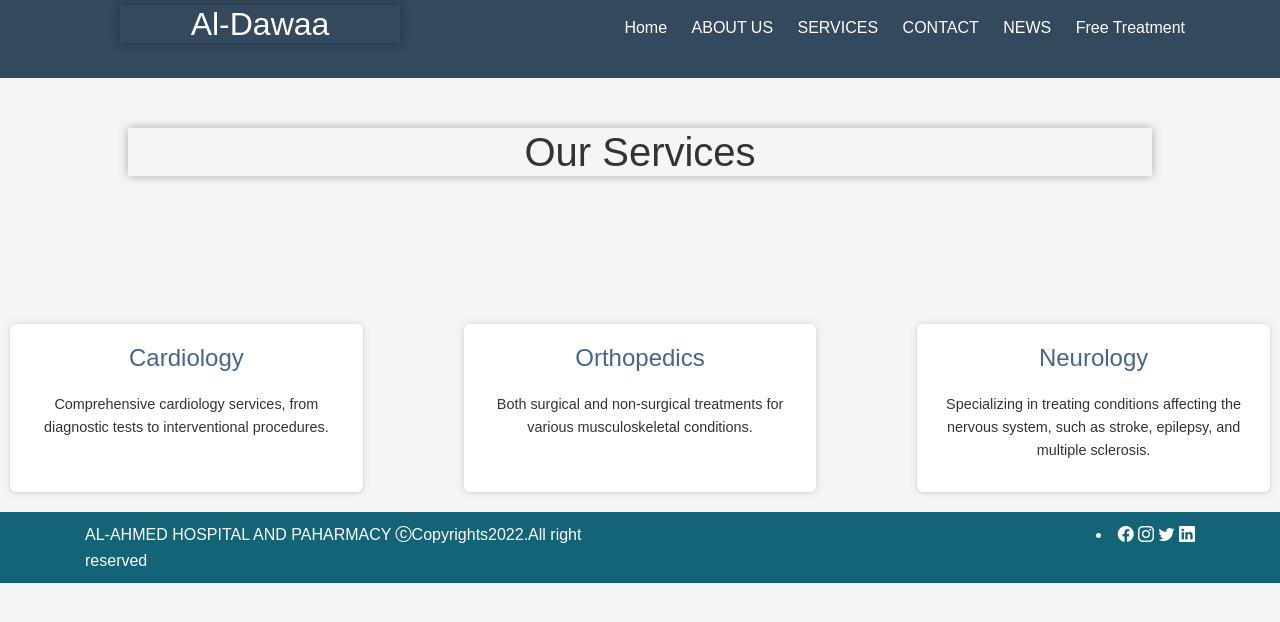
After one commit to Wajahat-Infinity/al_dawaa-clinic-and-pharmacy, a Django app: page /services in a window 1280 px wide. The commit adds this page. Shown: the top 622 px of the page. Run offline with Django 5.2, Linux system fonts and the light colour scheme; some libraries are stand-ins or nearby versions.

Commit message:
al_dawaa

```diff
--- a/al_dawaa/urls.py
+++ b/al_dawaa/urls.py
@@ -26,7 +26,8 @@ urlpatterns = [
     path('contact/', views.contact),
     path('contact/<ph>/', views.contactNum),
     path('free-treatment', views.freeTreatment),
-    path('contact', views.contact),
+    path('services', views.services),
+    path('news', views.news),
 
 
 
--- a/al_dawaa/views.py
+++ b/al_dawaa/views.py
@@ -41,3 +41,13 @@ def contact(request):
                         'title':'Al-Dawaa',
                     }
                     return render(request,"contact.html",data)
+def services(request):
+                    data={
+                        'title':'Al-Dawaa',
+                    }
+                    return render(request,"services.html",data)
+def news(request):
+                    data={
+                        'title':'Al-Dawaa',
+                    }
+                    return render(request,"news.html",data)
--- /dev/null
+++ b/templates/base.html
@@ -0,0 +1,2 @@
+{% include "header.html" %} {% block content %} {% endblock %} {% comment %}
+"footer.html"%{% endcomment %} {% include "footer.html" %}
--- a/templates/contact.html
+++ b/templates/contact.html
@@ -1,4 +1,5 @@
-{% include "header.html" %}
+{% extends "base.html" %} {% block content %}
+
 <!DOCTYPE html>
 <html lang="en">
   <head>
@@ -12,6 +13,7 @@
         width: 50%;
         margin: 0 auto;
         padding: 30px;
+        margin-top: 5%;
         background-color: #f9f9f9;
         border-radius: 5px;
         box-shadow: 0px 0px 10px rgba(0, 0, 0, 0.1);
@@ -71,4 +73,4 @@
     </div>
   </body>
 </html>
-{% include "footer.html" %}
+{% endblock %}
--- a/templates/header.html
+++ b/templates/header.html
@@ -27,9 +27,9 @@
             <ul id="menu" class="float-md-right">
               <li id="home"><a href="/">Home</a></li>
               <li id="about"><a href="/about-us">ABOUT US</a></li>
-              <li><a href="#services">SERVICES</a></li>
+              <li><a href="/services">SERVICES</a></li>
               <li><a href="/contact">CONTACT</a></li>
-              <li><a href="#news">NEWS</a></li>
+              <li><a href="/news">NEWS</a></li>
               <li><a href="/free-treatment">Free Treatment</a></li>
             </ul>
           </div>
--- /dev/null
+++ b/templates/services.html
@@ -0,0 +1,76 @@
+{% extends "base.html" %} {% block content %}
+<!DOCTYPE html>
+<html lang="en">
+  <head>
+    <meta charset="UTF-8" />
+    <meta name="viewport" content="width=device-width, initial-scale=1.0" />
+    <title>Hospital Services</title>
+    <style>
+      body {
+        font-family: Arial, sans-serif;
+        line-height: 1.6;
+        color: #333;
+        background-color: #f5f5f5;
+      }
+      h1 {
+        font-size: 2.5em;
+        margin-bottom: 30px;
+        text-align: center;
+        box-shadow: 0 0 10px 0 rgba(0, 0, 0, 0.3);
+        margin: 10%;
+      }
+      .services-container {
+        display: flex;
+        justify-content: space-between;
+        padding: 20px 10px;
+        box-shadow: 0 2px 4px 0 rgba(0, 0, 0, 0.1);
+      }
+      .service {
+        width: 28%;
+        background-color: #fff;
+        border-radius: 6px;
+        box-shadow: 0 0 10px 0 rgba(0, 0, 0, 0.1),
+          0 1px 3px 0 rgba(0, 0, 0, 0.1);
+        padding: 20px;
+        text-align: center;
+      }
+      .service h2 {
+        font-size: 1.5em;
+        color: #446688;
+        margin-bottom: 20px;
+      }
+      .service p {
+        font-size: 0.9em;
+        color: #333;
+        margin-bottom: 10px;
+      }
+    </style>
+  </head>
+  <body>
+    <h1>Our Services</h1>
+    <div class="services-container">
+      <div class="service">
+        <h2>Cardiology</h2>
+        <p>
+          Comprehensive cardiology services, from diagnostic tests to
+          interventional procedures.
+        </p>
+      </div>
+      <div class="service">
+        <h2>Orthopedics</h2>
+        <p>
+          Both surgical and non-surgical treatments for various musculoskeletal
+          conditions.
+        </p>
+      </div>
+      <div class="service">
+        <h2>Neurology</h2>
+        <p>
+          Specializing in treating conditions affecting the nervous system, such
+          as stroke, epilepsy, and multiple sclerosis.
+        </p>
+      </div>
+    </div>
+  </body>
+</html>
+{% endblock %}
```
Also changed, not shown: templates/about.html (+6 -2 lines), templates/freetreatment.html (+6 -3 lines), templates/index.html (+5 -3 lines), templates/news.html (added, +123 -0 lines).
